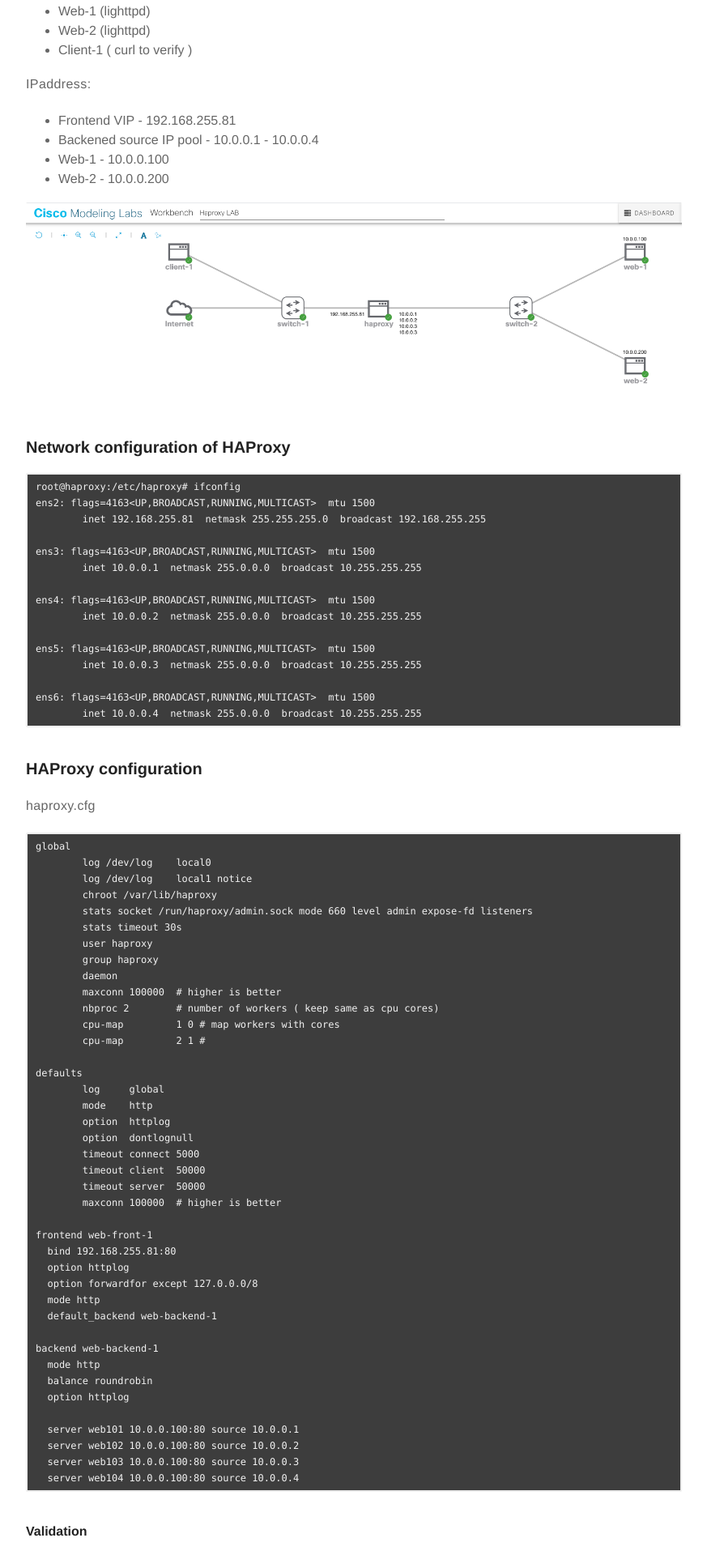
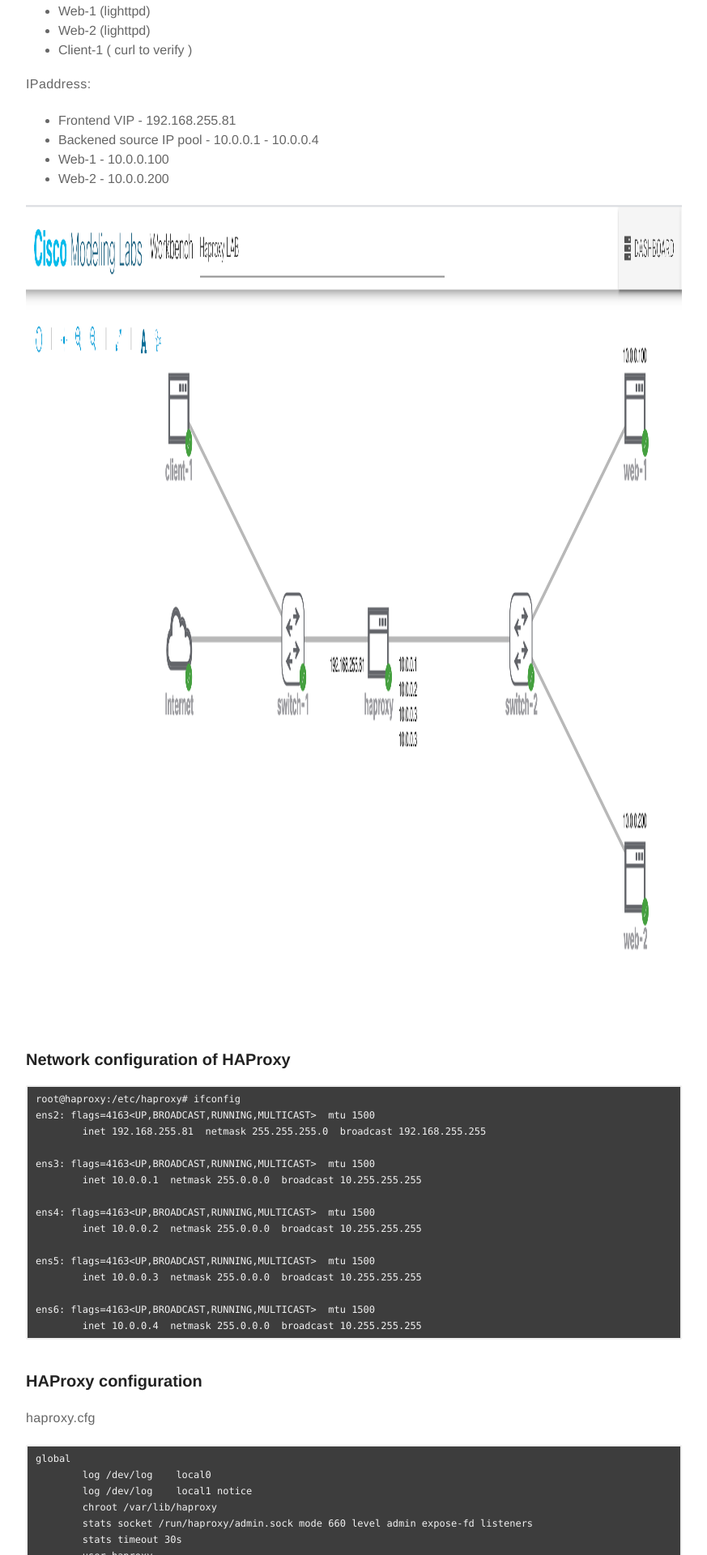
Before and after one commit to satishdotpatel/satishdotpatel.github.io, a Jekyll site: the page built from _posts/2021-06-03-haproxy-multiple-source-ip-loadbalancing.markdown, in a window 1280 px wide. Shown: the part 987-2907 px from the top of the page at 81% size, without its empty margins (203-1076 px from the left). Built offline with Jekyll 4.4.1, drawn with Linux system fonts in a browser that asks for light colours; comment, search, counter and statistics services are not loaded.

```diff
--- a/_posts/2021-06-03-haproxy-multiple-source-ip-loadbalancing.markdown
+++ b/_posts/2021-06-03-haproxy-multiple-source-ip-loadbalancing.markdown
@@ -43,7 +43,7 @@
 * Web-1 - 10.0.0.100
 * Web-2 - 10.0.0.200
 
-![<img>](/assets/images/2021-06-03-haproxy-multiple-source-ip-loadbalancing/haproxy-lab.png){: width="1000" }
+![<img>](/assets/images/2021-06-03-haproxy-multiple-source-ip-loadbalancing/haproxy-lab.png){: width="1000" }{: height="1000"}
 
 
 ### Network configuration of HAProxy
```
